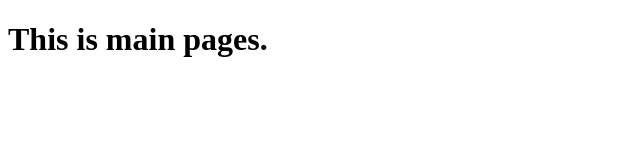
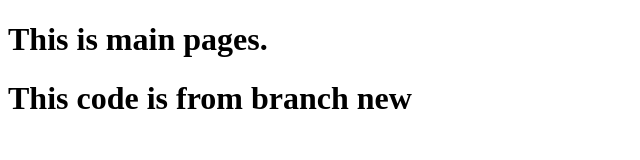
Before and after one commit to ibrahimkhalil188/colaboration-practive, a plain HTML site: page index.html in a window 1280 px wide. Shown: the whole page, without its empty margins (0-640 px from the left). Drawn offline with Linux system fonts and the light colour scheme.

Commit message:
new code from branch new

```diff
--- a/index.html
+++ b/index.html
@@ -9,6 +9,7 @@
 
 <body>
     <h1>This is main pages.</h1>
+    <h1>This code is from branch new</h1>
 </body>
 
 </html>
```
